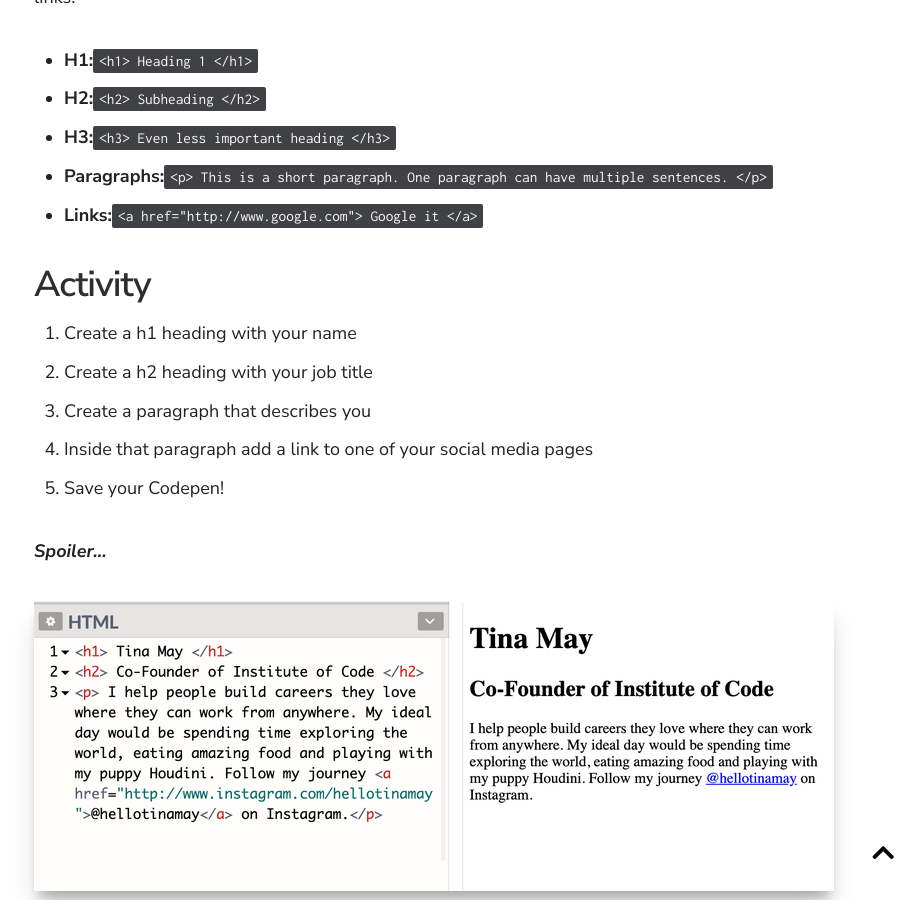
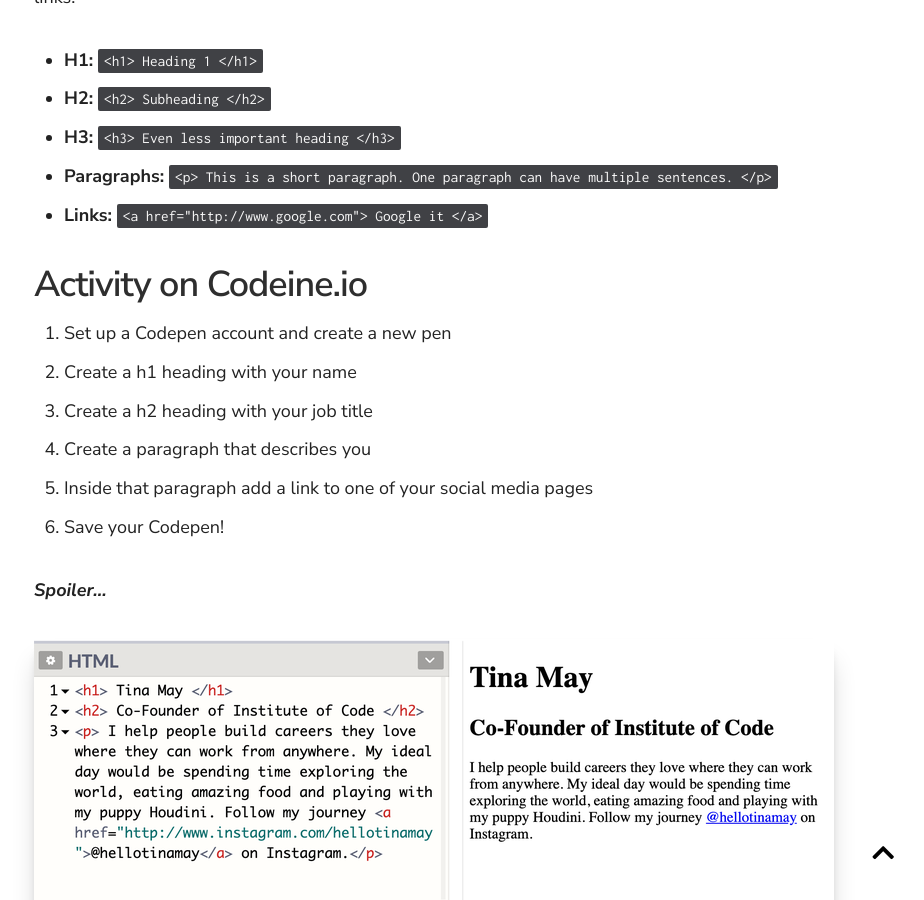
Before and after one commit to tinamayswinkels/7-day-coding, a Jekyll site: the page built from _docs/a-7-Day-Challenge/3. Pre-Coursework Video Index.md, in a window 1280 px wide and 900 px high, scrolled down 993 px. Shown: the whole window, without its empty margins (356-1280 px from the left). Built offline with Jekyll 4.4.1, drawn with Linux system fonts in a browser that asks for light colours; nearby versions of some CDN libraries.

Commit message:
Updated '_docs/a-7-Day-Challenge/3. Pre-Coursework Video Index.md' via CloudCannon

```diff
--- a/_docs/a-7-Day-Challenge/3. Pre-Coursework Video Index.md
+++ b/_docs/a-7-Day-Challenge/3. Pre-Coursework Video Index.md
@@ -17,19 +17,20 @@ Welcome to day 1 of the 7 day beginners coding challenge\! Today we're going to
 
 The main text elements are 6 levels of headings (from h1 through to h6), paragraphs and anchor links.&nbsp;
 
-* **H1:**`<h1> Heading 1 </h1>`
-* **H2:**`<h2> Subheading </h2>`
-* **H3:**`<h3> Even less important heading </h3>`
-* **Paragraphs:**`<p> This is a short paragraph. One paragraph can have multiple sentences. </p>`
-* **Links:**`<a href="http://www.google.com"> Google it </a>`
+* **H1:&nbsp;**`<h1> Heading 1 </h1>`
+* **H2:&nbsp;**`<h2> Subheading </h2>`
+* **H3:&nbsp;**`<h3> Even less important heading </h3>`
+* **Paragraphs:&nbsp;**`<p> This is a short paragraph. One paragraph can have multiple sentences. </p>`
+* **Links:&nbsp;**`<a href="http://www.google.com"> Google it </a>`
 
-## Activity&nbsp;
+## Activity on Codeine.io
 
-1. Create a h1 heading with your name&nbsp;
-2. Create a h2 heading with your job title&nbsp;
-3. Create a paragraph that describes you&nbsp;
-4. Inside that paragraph add a link to one of your social media pages
-5. Save your Codepen\!
+1. Set up a Codepen account and create a new pen
+2. Create a h1 heading with your name&nbsp;
+3. Create a h2 heading with your job title&nbsp;
+4. Create a paragraph that describes you&nbsp;
+5. Inside that paragraph add a link to one of your social media pages
+6. Save your Codepen\!
 
 ***Spoiler…&nbsp;***
 
```
